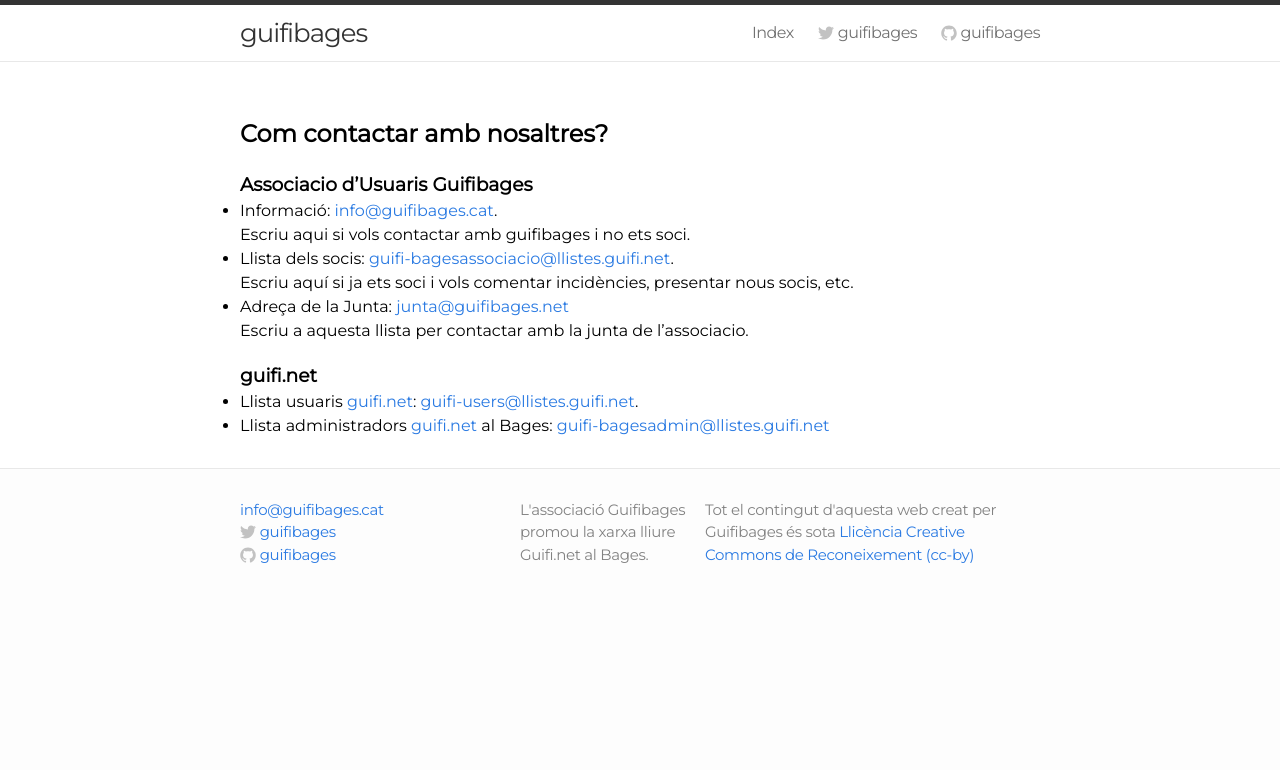
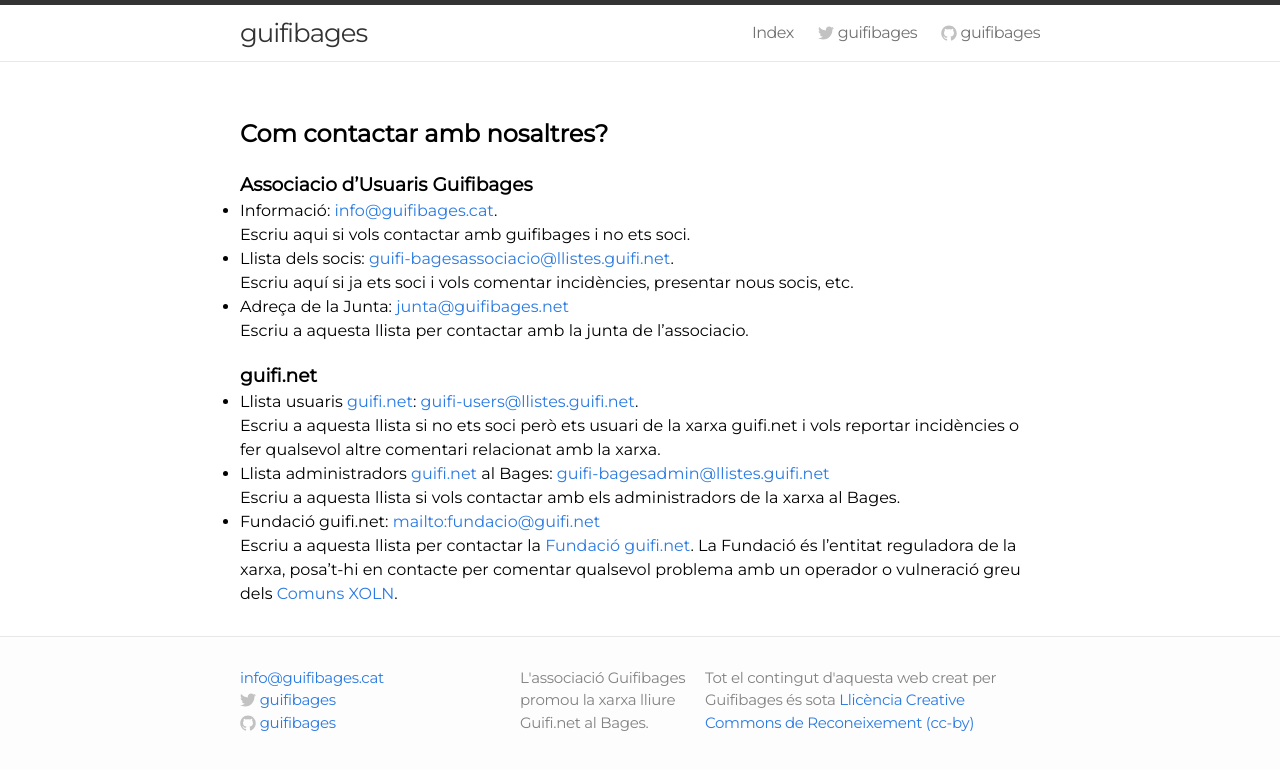
Before and after one commit to guifibages/guifibages.github.io, a Jekyll site: the page built from doc/contacte/index.md, in a window 1280 px wide. Shown: the top 770 px of the page. Built offline with Jekyll 4.4.1, drawn with Linux system fonts in a browser that asks for light colours.

Commit message:
Update index.md

```diff
--- a/doc/contacte/index.md
+++ b/doc/contacte/index.md
@@ -19,4 +19,13 @@
 
 ###guifi.net
 * Llista usuaris [guifi.net](https://guifi.net): [guifi-users@llistes.guifi.net](mailto:guifi-users@llistes.guifi.net).
+
+Escriu a aquesta llista si no ets soci però ets usuari de la xarxa guifi.net i vols reportar incidències o fer qualsevol altre comentari relacionat amb la xarxa.
+
 * Llista administradors [guifi.net](https://guifi.net) al Bages: [guifi-bagesadmin@llistes.guifi.net](mailto:guifi-bagesadmins@llistes.guifi.net)
+
+Escriu a aquesta llista si vols contactar amb els administradors de la xarxa al Bages.
+
+* Fundació guifi.net: [mailto:fundacio@guifi.net](mailto:fundacio@guifi.net)
+
+Escriu a aquesta llista per contactar la [ Fundació guifi.net](http://fundacio.guifi.net). La Fundació és l'entitat reguladora de la xarxa, posa't-hi en contacte per comentar qualsevol problema amb un operador o vulneració greu dels [Comuns XOLN](https://guifi.net/ComunsXOLN).
```
